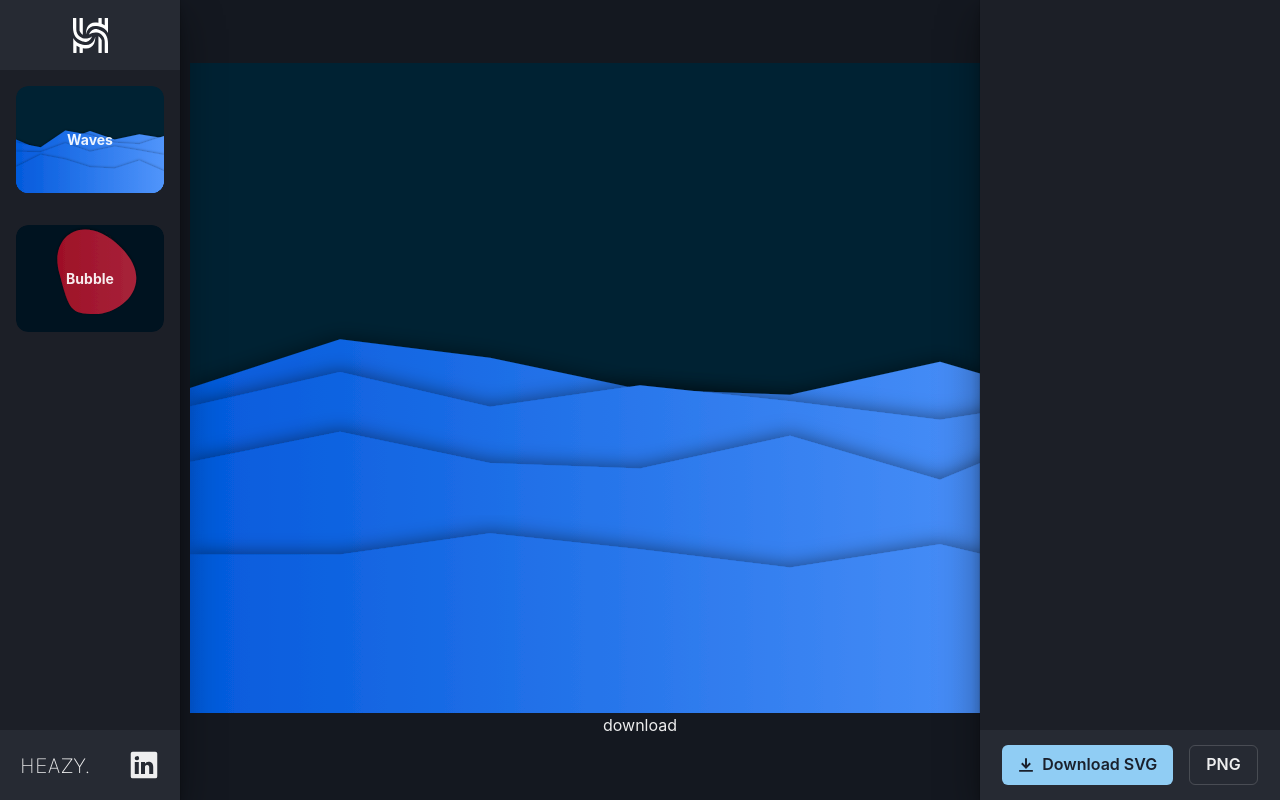
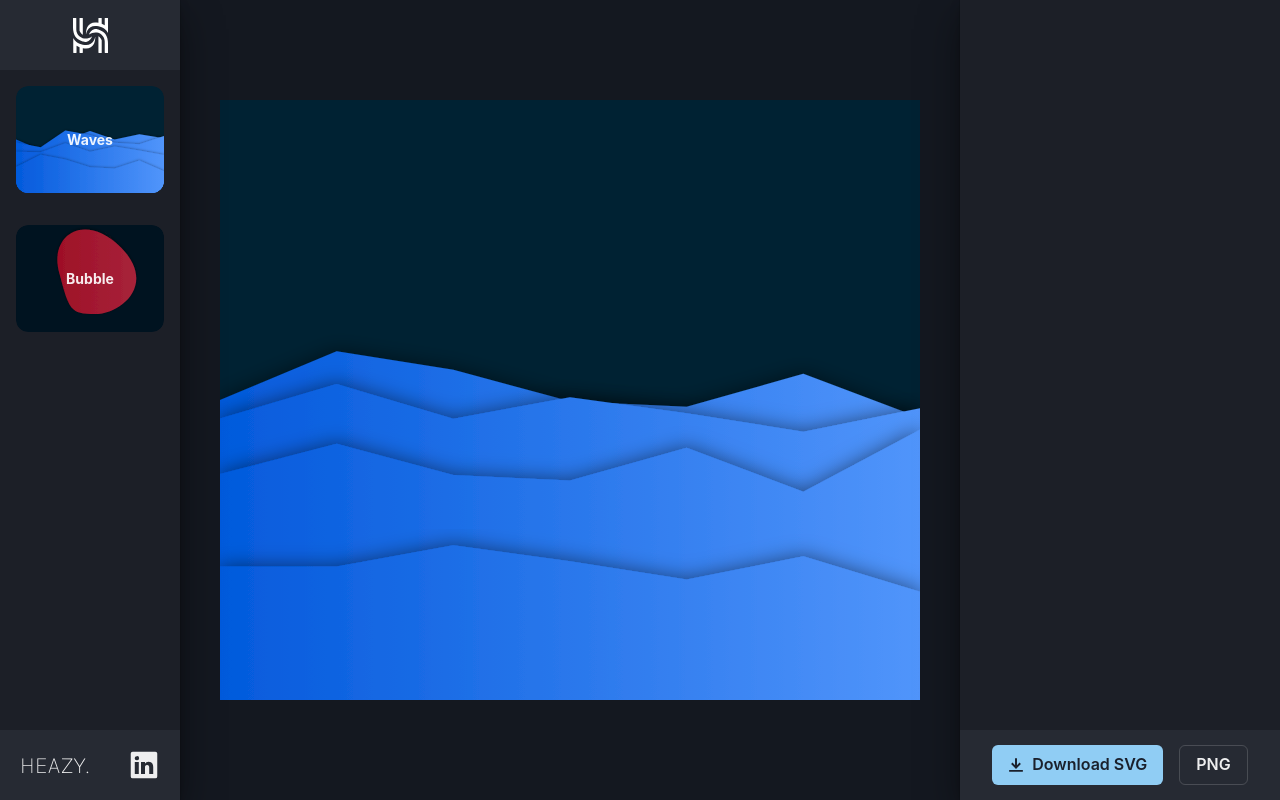
Before and after one commit to MaximBuz/heazy-svg-creator, a React (Create React App) app: page / in a window 1280 px wide. Built offline with nearby package versions, Linux system fonts and the light colour scheme.

Commit message:
improved positioning

```diff
--- a/src/App.tsx
+++ b/src/App.tsx
@@ -30,11 +30,11 @@ function App() {
       bgColor="#141820"
       overflow="hidden"
       justifyContent="space-between"
-      minW="100vw"
-      minH="100vh"
+      w="100vw"
+      h="100vh"
     >
       <LeftMenu></LeftMenu>
-      <Container justifyContent="center" alignContent="center" centerContent>
+      <Container flexGrow={1} justifyContent="center" alignContent="center" centerContent>
         {/* <StackedWave
           svgRef = {svgRef}
           type="smooth"
@@ -75,8 +75,8 @@ function App() {
           svgRef={svgRef}
           type="peak"
           seed={5}
-          width={900}
-          height={650}
+          width={700}
+          height={600}
           startWaveColor="#035adc"
           stopWaveColor="#5195fb"
           bgColor="#002233"
@@ -108,9 +108,8 @@ function App() {
           strokeWidth={2}
           strokeShrink={true}
         /> */}
-        <button onClick={downloadSVG}>download</button>
       </Container>
-      <RightMenu></RightMenu>
+      <RightMenu onClick={downloadSVG}></RightMenu>
     </Flex>
   );
 }
--- a/src/components/LeftMenu.tsx
+++ b/src/components/LeftMenu.tsx
@@ -18,14 +18,12 @@ const LeftMenu: React.FunctionComponent<ILeftMenuProps> = (props) => {
       minW="180px"
       maxW="180px"
       height="100vh"
-      position="fixed"
-      left="0"
-      top="0"
       bgColor="#1c1f27"
       direction="column"
       boxShadow="dark-lg"
       p="0"
       h="100%"
+      zIndex={20}
     >
       <Flex
         minW="180px"
--- a/src/components/RightMenu.tsx
+++ b/src/components/RightMenu.tsx
@@ -11,27 +11,27 @@ import { UilLinkedin } from '@iconscout/react-unicons';
 import { motion } from 'framer-motion';
 import { DownloadIcon } from '@chakra-ui/icons';
 
-export interface IRightMenuProps {}
+export interface IRightMenuProps {
+  onClick: () => void;
+}
 
-const RightMenu: React.FunctionComponent<IRightMenuProps> = (props) => {
+const RightMenu: React.FunctionComponent<IRightMenuProps> = ({onClick}) => {
   return (
     <Flex
-      minW="300px"
-      maxW="300px"
+      minW="320px"
+      maxW="320px"
       height="100vh"
-      position="fixed"
-      right="0"
-      top="0"
       bgColor="#1c1f27"
       direction="column"
       boxShadow="dark-lg"
       p="0"
       h="100%"
+      zIndex={20}
     >
       <Stack flexGrow={1}></Stack>
       <Flex
-        minW="300px"
-        maxW="300px"
+        minW="320px"
+        maxW="320px"
         height="70px"
         minH="70px"
         zIndex={20}
@@ -40,7 +40,7 @@ const RightMenu: React.FunctionComponent<IRightMenuProps> = (props) => {
         alignItems="center"
       >
         <Stack direction="row" spacing={4}>
-          <Button leftIcon={<DownloadIcon />} colorScheme="blue" variant="solid">
+          <Button leftIcon={<DownloadIcon />} onClick={onClick} colorScheme="blue" variant="solid">
             Download SVG
           </Button>
           <Button colorScheme="gray" variant="outline">
```
